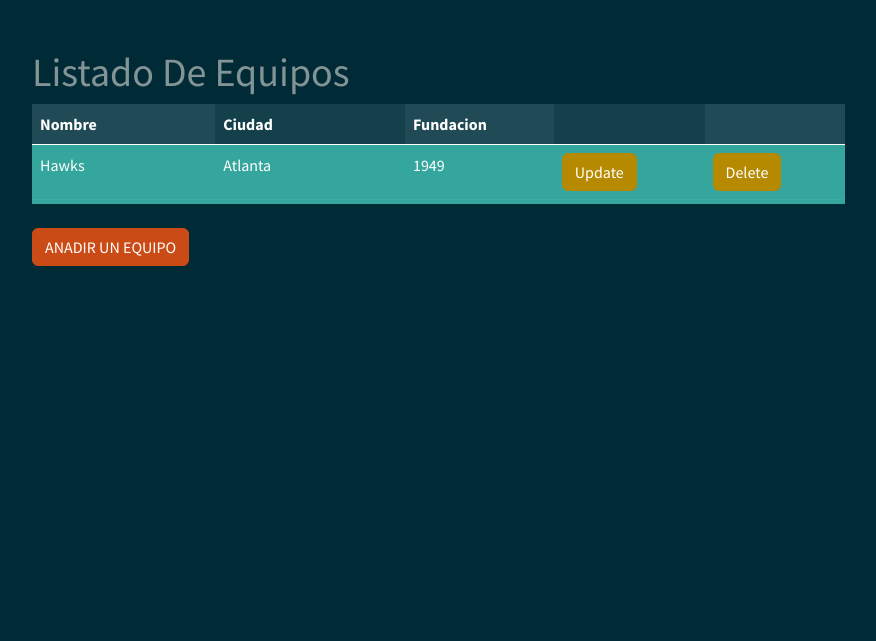
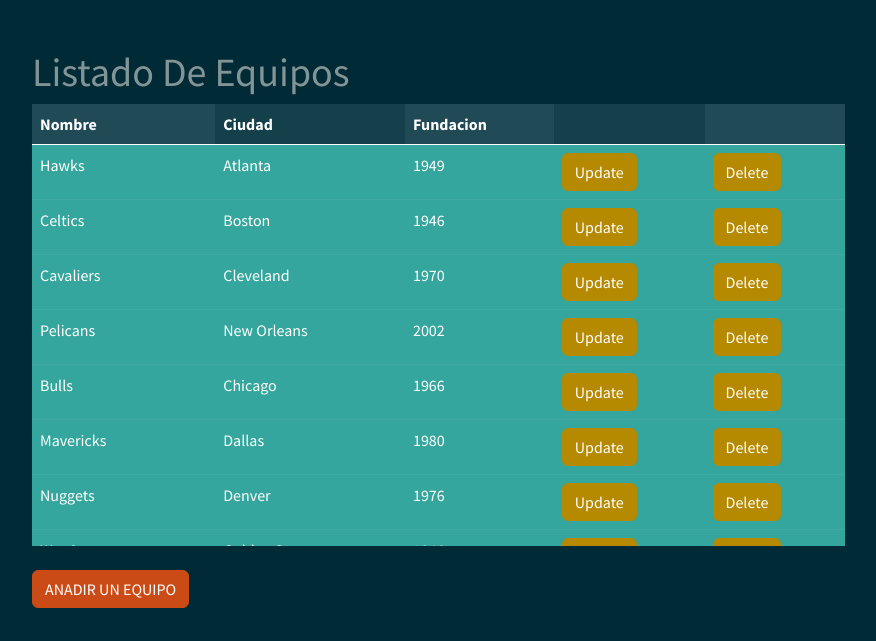
Before and after one commit to pmolina4/Proyecto-Agenda, a Flask app: page / in a window 1280 px wide. Shown: the top 641 px of the page, without its empty margins (62-938 px from the left). Run offline with Flask 3, Linux system fonts and the light colour scheme; some libraries are stand-ins or nearby versions.

Commit message:
estilos css

```diff
--- a/Agenga-Basket/Agenda Nueva/myapp/templates/base.html
+++ b/Agenga-Basket/Agenda Nueva/myapp/templates/base.html
@@ -4,7 +4,7 @@
     <meta charset="UTF-8" />
     <meta name="viewport" content="width=device-width, initial-scale=1.0" />
     <meta http-equiv="X-UA-Compatible" content="ie=edge" />
-    <title>My Mammals</title>
+    <title></title>
     <link
       rel="stylesheet"
       href="{{ url_for('static', filename='bootstrap.min.css') }}"
--- a/Agenga-Basket/Agenda Nueva/myapp/templates/index.html
+++ b/Agenga-Basket/Agenda Nueva/myapp/templates/index.html
@@ -19,7 +19,7 @@
         <H1>Listado De Equipos</H1>
         <div class="row">
           <div class="col-9">
-            <div style=" overflow:auto; height: 100px;">
+            <div style=" overflow:auto;  height: 25%;">
               <table class="table table-success table-striped-columns">
                 <thead class="table-dark">
                   <tr class="table-active">
```
